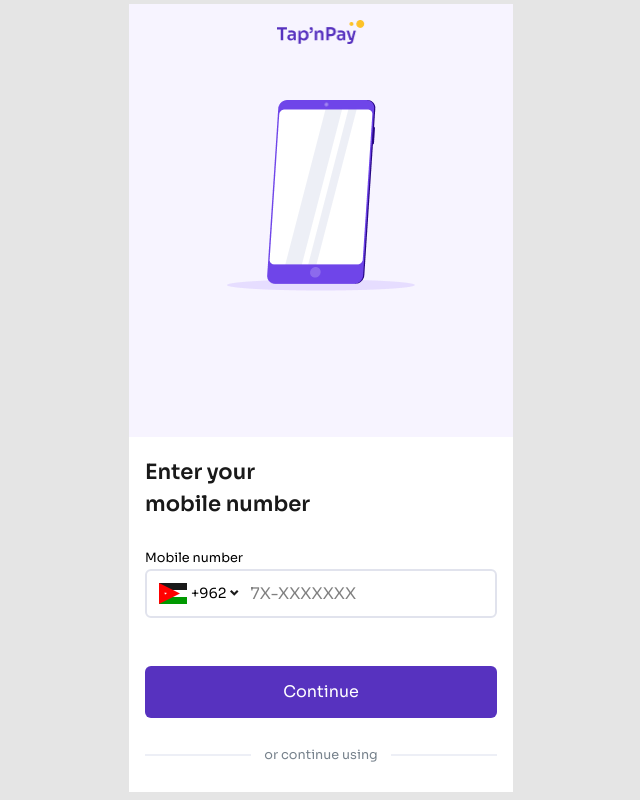
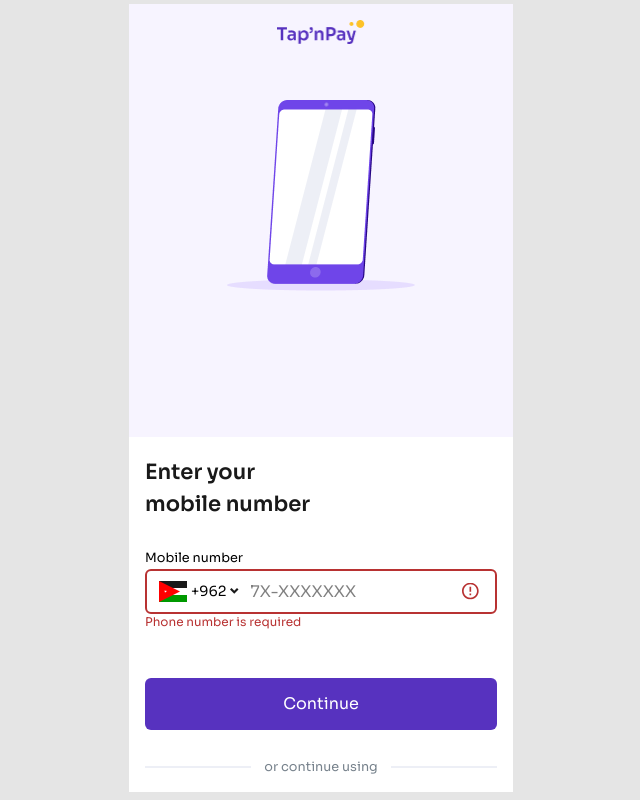
Before and after one commit to emma-junior/tapnpay, a React (Vite) app: page /login in a window 1280 px wide. Both pictures are taken after a click on the button "Continue". Shown: the whole page, without its empty margins (319-959 px from the left). Built offline with nearby package versions, Linux system fonts and the light colour scheme.

Commit message:
feat: implement form validation to login page

```diff
--- a/src/components/common/MobileNumber.tsx
+++ b/src/components/common/MobileNumber.tsx
@@ -1,5 +1,7 @@
-import { type telCodesType } from "../../data/telcodes";
+import { telCodes, type telCodesType } from "../../data/telcodes";
 import arrowDown from "../../assets/arrow-down.png";
+import warning from "../../assets/warning.svg";
+import { useEffect, useRef, useState } from "react";
 
 interface mobileNumProps {
   error?: string;
@@ -12,15 +14,47 @@ interface mobileNumProps {
 const MobileNumber = ({
   error,
   telCode,
+  setTelCode,
   inputMobileNumber,
   setInputMobileNumber,
 }: mobileNumProps) => {
+  const dropdownRef = useRef<HTMLDivElement>(null);
+  const [isDropdown, setIsDropdown] = useState<boolean>(false);
+
+  useEffect(() => {
+    const handleClickOutside = (event: MouseEvent) => {
+      if (
+        dropdownRef.current &&
+        !dropdownRef.current.contains(event.target as Node)
+      ) {
+        setIsDropdown(false);
+      }
+    };
+
+    if (isDropdown) {
+      document.addEventListener("mousedown", handleClickOutside);
+    }
+
+    return () => {
+      document.removeEventListener("mousedown", handleClickOutside);
+    };
+  }, [isDropdown, setIsDropdown]);
+
   console.log(error);
+
   return (
-    <div>
+    <div className="w-full">
       <label className="text-[0.8rem] text-primary-black">Mobile number</label>
-      <div className="flex items-center border-2 border-solid border-secondary-grey rounded-md">
-        <div className="flex space-x-1 items-center p-3">
+      <div
+        ref={dropdownRef}
+        className={`flex items-center h-11.25 border-2 border-solid ${
+          error ? "border-primary-red" : "border-secondary-grey"
+        }  rounded-md relative`}
+      >
+        <div
+          onClick={() => setIsDropdown(!isDropdown)}
+          className="flex space-x-1 items-center p-3"
+        >
           <img className="w-7 h-5.25" src={telCode.image} alt="country_flag" />
           <p className="text-sm">{telCode.code}</p>
           <img
@@ -36,7 +70,36 @@ const MobileNumber = ({
           placeholder="7X-XXXXXXX"
           className="w-full h-full pl-5 outline-none"
         />
+        {error && (
+          <img
+            className="w-[16.67px] h-[16.67px] absolute right-4 top-1/2 transform -translate-y-1/2"
+            src={warning}
+            alt="warning"
+          />
+        )}
+        {isDropdown && (
+          <ul
+            onClick={(e) => e.stopPropagation()}
+            className="absolute left-[14%] top-10 transform -translate-x-1/2 text-sm w-24 bg-primary-white border-solid border border-[#E4E4E7] rounded-md z-20"
+          >
+            {telCodes.map((tel) => (
+              <li
+                onClick={() => setTelCode(tel)}
+                className="space-x-1 w-full flex items-center justify-center text-center py-3 text-primary-black cursor-pointer hover:bg-[#E7F6EC]"
+                key={tel.country}
+              >
+                <img
+                  className="w-7 h-5.25"
+                  src={tel.image}
+                  alt="country_flag"
+                />
+                <p className="text-sm">{tel.code}</p>
+              </li>
+            ))}
+          </ul>
+        )}
       </div>
+      <p className="text-xs text-primary-red">{error}</p>
     </div>
   );
 };
--- a/src/components/ui/PasswordInput.tsx
+++ b/src/components/ui/PasswordInput.tsx
@@ -24,7 +24,11 @@ const PasswordInput = ({
       <label className="text-[0.8rem] text-primary-black capitalize">
         {label}
       </label>
-      <div className="flex items-center border-2 border-solid border-secondary-grey rounded-md h-11.25 relative">
+      <div
+        className={`flex items-center border-2 border-solid ${
+          error ? "border-primary-red" : "border-secondary-grey"
+        } rounded-md h-11.25 relative`}
+      >
         <input
           type={isPasswordVisible ? "text" : "password"}
           name={label}
@@ -40,6 +44,7 @@ const PasswordInput = ({
           alt="eye_icon"
         />
       </div>
+      <p className="text-xs text-primary-red">{error}</p>
     </div>
   );
 };
--- a/src/features/auth/pages/Login.tsx
+++ b/src/features/auth/pages/Login.tsx
@@ -9,6 +9,7 @@ import type { LoginErrorType } from "../../../model/types";
 import Button from "../../../components/ui/Button";
 import OtherAuthMethods from "../components/OtherAuthMethods";
 import PasswordInput from "../../../components/ui/PasswordInput";
+import { isValidPassword, isValidPhoneNumber } from "../../../utils/helpers";
 
 const Login = () => {
   const [loginStep, setLoginStep] = useState<string>("mobileNum");
@@ -21,10 +22,16 @@ const Login = () => {
     if (!inputMobileNumber) {
       setErrors({
         ...errors,
-        phoneNum: "enter mobile number",
+        phoneNum: "Phone number is required",
+      });
+    } else if (!isValidPhoneNumber(inputMobileNumber)) {
+      setErrors({
+        ...errors,
+        phoneNum: "Phone number must be 10 digits",
       });
     } else {
       setLoginStep("password");
+      setErrors({});
     }
   };
 
@@ -32,7 +39,13 @@ const Login = () => {
     if (!inputPassword) {
       setErrors({
         ...errors,
-        password: "enter password",
+        password: "Password is required",
+      });
+    } else if (!isValidPassword(inputPassword)) {
+      setErrors({
+        ...errors,
+        password:
+          "Password must be at least 8 characters long and contain at least one symbol, one number, one uppercase letter, and one lowercase letter",
       });
     } else {
       if (inputMobileNumber && inputPassword) {
@@ -108,7 +121,7 @@ const Login = () => {
             </p>
             <div className="mb-7 mt-32">
               <Button variant="btn-primary" onClick={handleLogin}>
-                Continue
+                Login
               </Button>
             </div>
           </div>
--- /dev/null
+++ b/src/utils/helpers.tsx
@@ -0,0 +1,20 @@
+export const isValidPhoneNumber = (phoneNumber: string) => {
+  // Regular expression for basic phone number validation (10 digits)
+  const phoneRegex = /^\d{10}$/;
+  return phoneRegex.test(phoneNumber);
+};
+
+export const isValidPassword = (password: string) => {
+  // Regular expressions for password validation
+  const symbolRegex = /[!@#$%^&*(),.?":{}|<>]/;
+  const numberRegex = /[0-9]/;
+  const upperCaseRegex = /[A-Z]/;
+  const lowerCaseRegex = /[a-z]/;
+  return (
+    password.length >= 8 &&
+    symbolRegex.test(password) &&
+    numberRegex.test(password) &&
+    upperCaseRegex.test(password) &&
+    lowerCaseRegex.test(password)
+  );
+};
```
Also changed, not shown: src/assets/warning.svg (added).
